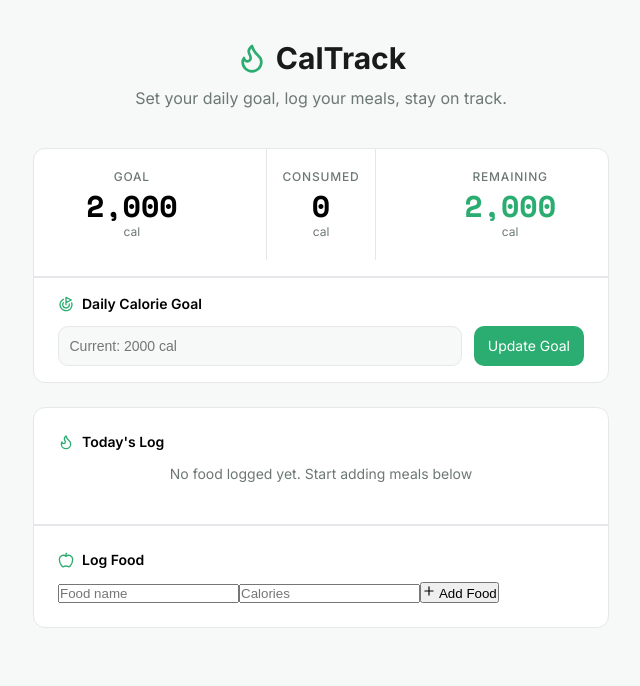
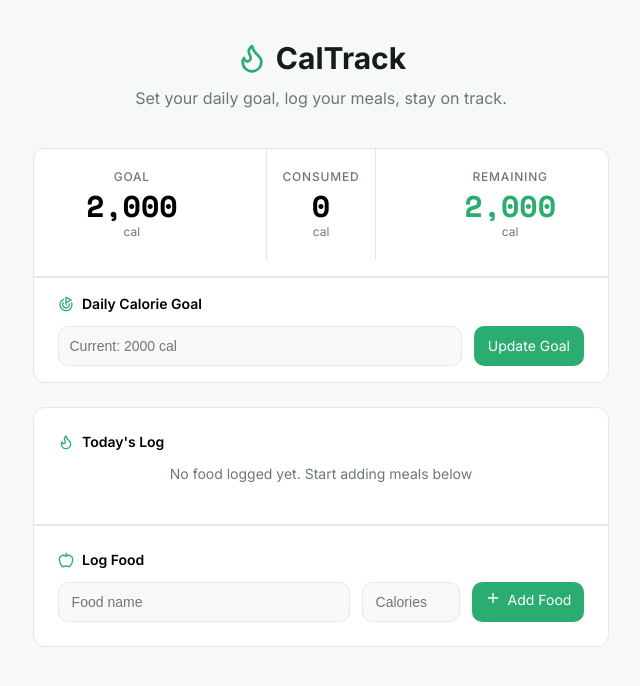
Before and after one commit to dbrah-design/calorie-tracker, a React (Vite) app: page / in a window 1280 px wide. Shown: the top 686 px of the page, without its empty margins (319-959 px from the left). Built offline with nearby package versions, Linux system fonts and the light colour scheme.

Commit message:
Styled log food inputs and add food button

```diff
--- a/src/App.css
+++ b/src/App.css
@@ -3,18 +3,8 @@
  flex-direction: column;
  min-height: 100vh;
  align-items: center;
- /* Based on the design, I'm supposed to add here
-  padding-top: 2.5rem;
-  padding-bottom: 2.5rem;
-  and
-    padding-left: 1rem;
-    padding-right: 1rem;
-
-  */
   padding: 2.5em 1em;
-
-  /* Not sure why though. Going to use padding shortcut if needed
-    Update- I see it now. With the padding added here it's now looking like the design more with the title being pushed down more and the bottom card now not sticking to the bottom */
+  /* Padding is added here so the title is being pushed down more and the bottom card is not sticking to the bottom */
 }
 
 .header {
@@ -47,6 +37,12 @@
   color: var(--heading-color);
   font-weight: 700;
 
+}
+
+
+.border {
+  margin-top: 1em;
+  border: 1px solid #e5e7eb;
 }
 
 .title-subheading {
@@ -178,7 +174,7 @@
   padding: .5em 1em;
   background-color: var(--primary-color);
   border-radius: 10px;
-  height: 2.5rem;
+  height: 40px;
   border: none;
   font-family: inherit;
 }
@@ -194,8 +190,12 @@
   color: var(--secondary-color);
 }
 
-/* Next I need to style card two */
+/* Next I need to fix the plus icon inside add food button so it's more aligned with add food text and after that style the list items that get added when the log food form is filled out */
 /* Also I think I need to make .icon-flex h3 a class instead. This might be a pain to debug later when I start making separate components and making the css for the separate components  */
+/* I think this piece of code will make it so when clicking inside input, the border will be green
+  .goal-input-style:focus-visible {
+  border-color: 1px solid var(--primary-color);
+} */
 
 .todays-log {
   padding: 1.5em;
@@ -205,14 +205,72 @@
   padding: 1.5em;
 }
 
-.border {
-  margin-top: 1em;
-  border: 1px solid #e5e7eb;
+.log-food-form {
+  display: flex;
+  flex-direction: column;
+  gap: .75em;
 }
 
-/* .border-two {
-  margin-top: 1em;
-  margin-bottom: 1em;
+.food-name-input {
+  padding: .6em .9em;
+  background-color: #F6F9F7;
   border: 1px solid #e5e7eb;
+  border-radius: 10px;
+  flex: 1;
+  width: 100%;
+  height: 40px;
+  font-size: 1rem;
+  line-height: 1.5rem;
+}
 
-} */
+.food-cal-input {
+  padding: .6em .9em;
+  background-color: #F6F9F7;
+  border: 1px solid #e5e7eb;
+  border-radius: 10px;
+  width: 100%;
+  height: 40px;
+  font-size: 1rem;
+  line-height: 1.5rem;
+}
+
+.add-food {
+  display: inline-flex;
+  justify-content: center;
+  align-self: center;
+  gap: .5em;
+  padding: .6em .9em;
+  font-size: .875rem;
+  line-height: 1.25rem;
+  color: #FFFFFF;
+  background-color: var(--primary-color);
+  border-radius: 10px;
+  border: none;
+  font-family: inherit;
+  height: 40px;
+}
+
+.add-food:hover {
+  cursor: pointer;
+}
+
+.plus-icon {
+  width: 16px;
+  height: 16px;
+}
+
+@media(min-width: 600px) {
+  .log-food-form {
+    flex-direction: row;
+  }
+
+  .food-name-input {
+    font-size: .875rem;
+    line-height: 1.25rem;
+  }
+  .food-cal-input {
+    font-size: .875rem;
+    line-height: 1.25rem;
+    width: 7em;
+  }
+}
--- a/src/App.jsx
+++ b/src/App.jsx
@@ -79,9 +79,15 @@ function App() {
               <h3>Log Food</h3>
             </div>
 
-            <input type="text" placeholder="Food name" />
-            <input type="text" placeholder="Calories" />
-            <button><span><svg xmlns="http://www.w3.org/2000/svg" width="14" height="14" viewBox="0 0 24 24" fill="none" stroke="currentColor" stroke-width="2" stroke-linecap="round" stroke-linejoin="round" class="lucide lucide-plus-icon lucide-plus"><path d="M5 12h14"/><path d="M12 5v14"/></svg></span> Add Food</button>
+            <div className="log-food-form">
+
+              <input type="text" placeholder="Food name" className="food-name-input"/>
+              <input type="number" placeholder="Calories" className="food-cal-input"/>
+              <button className="add-food"><span><svg xmlns="http://www.w3.org/2000/svg" width="14" height="14" viewBox="0 0 24 24" fill="none" stroke="currentColor" stroke-width="2" stroke-linecap="round" stroke-linejoin="round" class="lucide lucide-plus-icon lucide-plus plus-icon"><path d="M5 12h14"/><path d="M12 5v14"/></svg></span> Add Food</button>
+
+            </div>
+
+
 
            </div>
 
```
